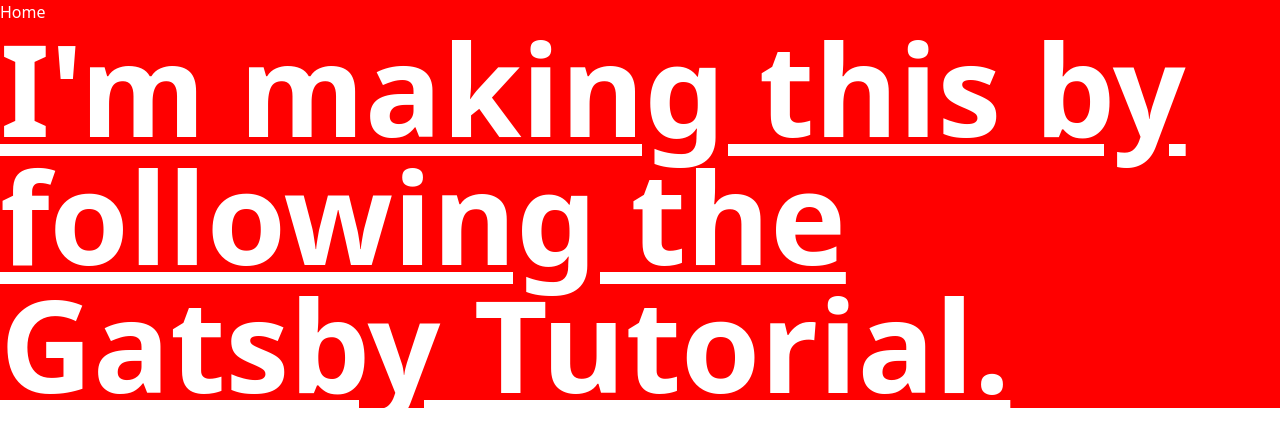
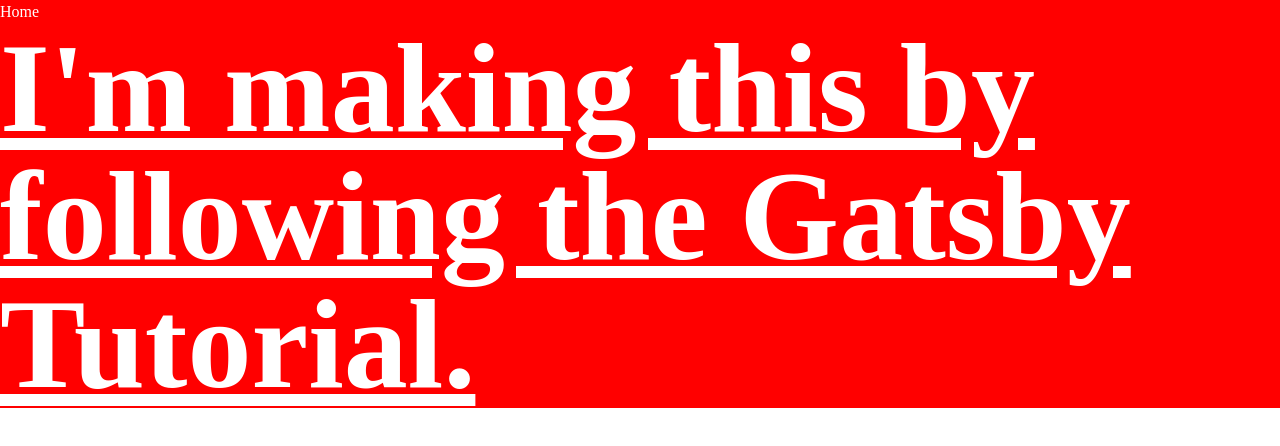
Before and after one commit to benoitguigal/lincassable-website, a Gatsby site: page / in a window 1280 px wide. Built offline with nearby package versions, Linux system fonts and the light colour scheme; Gatsby itself is replaced by a stand-in of ours.

Commit message:
configure typography

```diff
--- a/src/components/layout.css
+++ b/src/components/layout.css
@@ -2,7 +2,10 @@
 @tailwind components;
 @tailwind utilities;
 
+@import "../css/typography.css";
+
 div {
   background: red;
   color: white;
+  font-family: "Decima-Bold";
 }
--- /dev/null
+++ b/src/css/typography.css
@@ -0,0 +1,29 @@
+@font-face {
+  font-family: "Decima-Bold";
+  src: url("../fonts/decima/decima-bold.otf");
+}
+
+@font-face {
+  font-family: "Decima-Light";
+  src: url("../fonts/decima/decima-light.otf");
+}
+
+@font-face {
+  font-family: "Decima-Light-Italic";
+  src: url("../fonts/decima/decima-light-italic.otf");
+}
+
+@font-face {
+  font-family: "Decima-Mono-Bold";
+  src: url("../fonts/decima/decima-mono-bold.otf");
+}
+
+@font-face {
+  font-family: "Decima-Mono-Light";
+  src: url("../fonts/decima/decima-mono-light.otf");
+}
+
+@font-face {
+  font-family: "Decima-Regular";
+  src: url("../fonts/decima/decima-regular.otf");
+}
--- a/src/pages/index.tsx
+++ b/src/pages/index.tsx
@@ -4,7 +4,7 @@
 const IndexPage = () => {
   return (
     <Layout>
-      <p className="text-9xl font-bold underline">
+      <p className="text-9xl font-bold underline lincassableGreen">
         I'm making this by following the Gatsby Tutorial.
       </p>
     </Layout>
```
Also changed, not shown: src/fonts/decima/decima-bold.otf (added), src/fonts/decima/decima-light-italic.otf (added), src/fonts/decima/decima-light.otf (added), src/fonts/decima/decima-mono-bold.otf (added), src/fonts/decima/decima-mono-light.otf (added), src/fonts/decima/decima-regular.otf (added).
